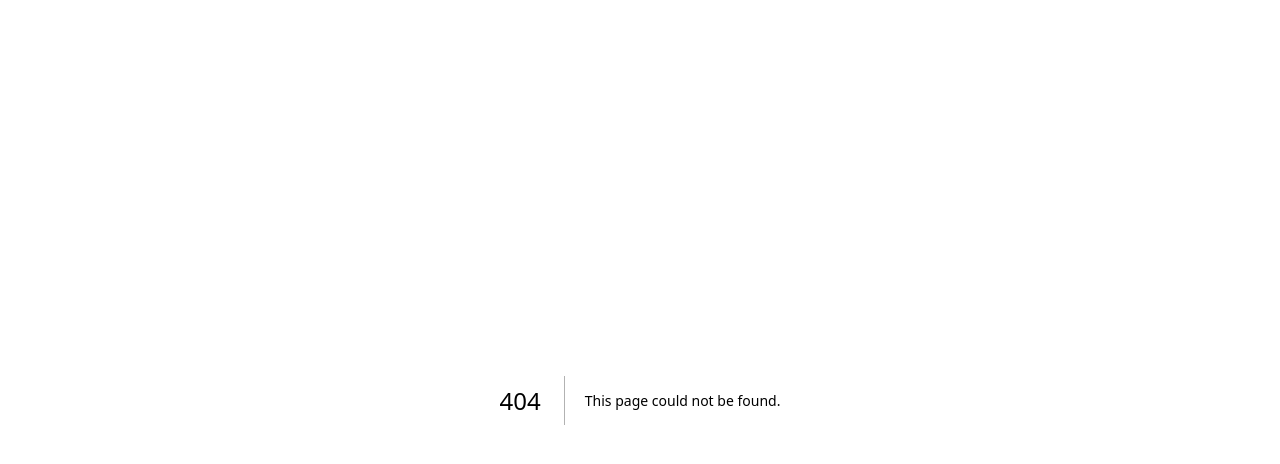
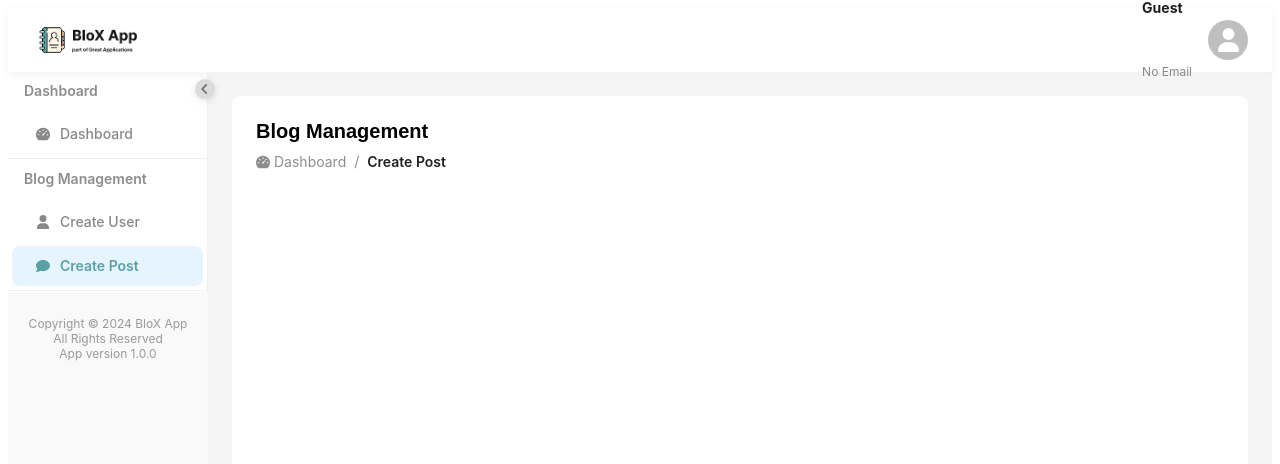
Before and after one commit to MichelleAG27/blox-app, a Next.js app: page /create-post in a window 1280 px wide. Before the commit this address had no page. Shown: the top 464 px of the page. Built offline with nearby package versions, Linux system fonts and the light colour scheme.

Commit message:
On progress Create

```diff
--- /dev/null
+++ b/pages/create-post.tsx
@@ -0,0 +1,47 @@
+import CustomSider from '@/components/dashboard/CustomSidebar';
+import { Breadcrumb } from 'antd';
+import dynamic from 'next/dynamic';
+const DashboardFilled = dynamic(() => import('@ant-design/icons/DashboardFilled'), { ssr: false });
+
+const CreatePost = () => {
+    return (
+        <CustomSider>
+            <div className="p-4">
+                <span
+                    style={{
+                        fontSize: "20px",
+                        fontWeight: "600",
+                        fontFamily: "Sora, sans-serif",
+                        color: "#000000",
+                        marginBottom: "8px",
+                        display: "inline-block",
+                    }}
+                >
+                    Blog Management
+                </span>
+                <Breadcrumb
+                    items={[
+                        {
+                            href: '',
+                            title: (
+                                <>
+                                    <DashboardFilled />
+                                    <span>Dashboard</span>
+                                </>
+                            ),
+                        },
+                        {
+                            title: (
+                                <span style={{ fontWeight: 600, fontSize: '14px' }}>
+                                    Create Post
+                                </span>
+                            ),
+                        },
+                    ]}
+                />
+            </div>
+        </CustomSider>
+    );
+};
+
+export default CreatePost;
--- a/pages/dashboard.tsx
+++ b/pages/dashboard.tsx
@@ -1,9 +1,12 @@
 import CustomSider from "@/components/dashboard/CustomSidebar";
 import React, { useEffect, useState } from "react";
 import ReactECharts from "echarts-for-react";
-import { Card, Col, Row } from "antd";
+import { Card, Col, Row, Breadcrumb } from "antd";
 import { fetchUsers, fetchPosts } from "@/services/dashboardService";
 import DashboardTable from "@/components/dashboard/DashboardTable";
+import dynamic from 'next/dynamic';
+const DashboardFilled = dynamic(() => import('@ant-design/icons/DashboardFilled'), { ssr: false });
+
 
 const Dashboard: React.FC = () => {
   const [users, setUsers] = useState<any[]>([]);
@@ -149,13 +152,27 @@ const Dashboard: React.FC = () => {
             fontSize: "20px",
             fontWeight: "600",
             fontFamily: "Sora, sans-serif",
-            color: "#888",
+            color: "#000000",
             marginBottom: "8px",
             display: "inline-block",
           }}
         >
           Dashboard
         </span>
+        <Breadcrumb
+          style={{ marginBottom: "16px" }}
+          items={[
+            {
+              href: '',
+              title: (
+                <>
+                  <DashboardFilled style={{ color: "#5ccbe" }} />
+                  <span style={{ color: "#5ccbe", marginLeft: "8px" }}>Dashboard</span>
+                </>
+              ),
+            },
+          ]}
+        />
 
         {/* Summary Stats */}
         <Row gutter={[16, 16]} className="pb-12 mb-4">
```
Also changed, not shown: pages/create-user.tsx (added, +48 -0 lines).
